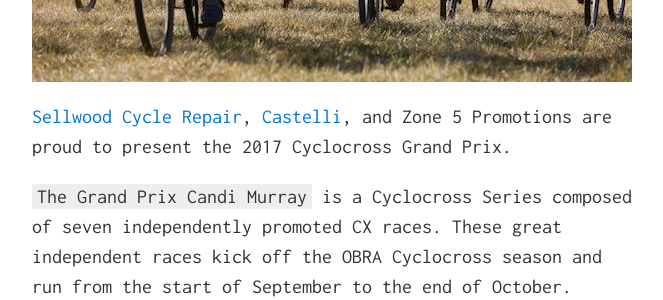
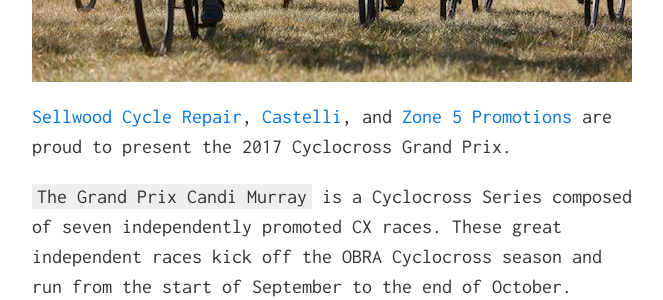
Before and after one commit to mathowie/cyclocross.gp, a Jekyll site: the page built from index.md, in a window 1280 px wide and 900 px high, scrolled down 344 px. Shown: the part 154-454 px from the top of the window, without its empty margins (308-971 px from the left). Built offline with Jekyll 4.4.1, drawn with Linux system fonts in a browser that asks for light colours; some of the changed lines change nothing that is shown.

Commit message:
added link

```diff
--- a/index.md
+++ b/index.md
@@ -4,7 +4,7 @@ layout: default
 
 ![Heiser Start](http://cyclocross.gp/header.jpg)
 
-[Sellwood Cycle Repair](https://sellwoodcycle.com/), [Castelli](https://www.castelli-cycling.com/), and Zone 5 Promotions are proud to present the 2017 Cyclocross Grand Prix.
+[Sellwood Cycle Repair](https://sellwoodcycle.com/), [Castelli](https://www.castelli-cycling.com/), and [Zone 5 Promotions](https://www.facebook.com/Zone-5-Promotions-231542053554047/) are proud to present the 2017 Cyclocross Grand Prix.
 
 `The Grand Prix Candi Murray` is a Cyclocross Series composed of seven independently promoted CX races. These great independent races kick off the OBRA Cyclocross season and run from the start of September to the end of October. Riders from any state are welcome to race the GPCM. Series overall awards and prizes will be handed out at the GPCM series end party, in late October. Come experience some amazing cyclocross courses, competitive racing and exciting new race venues.
 
```
